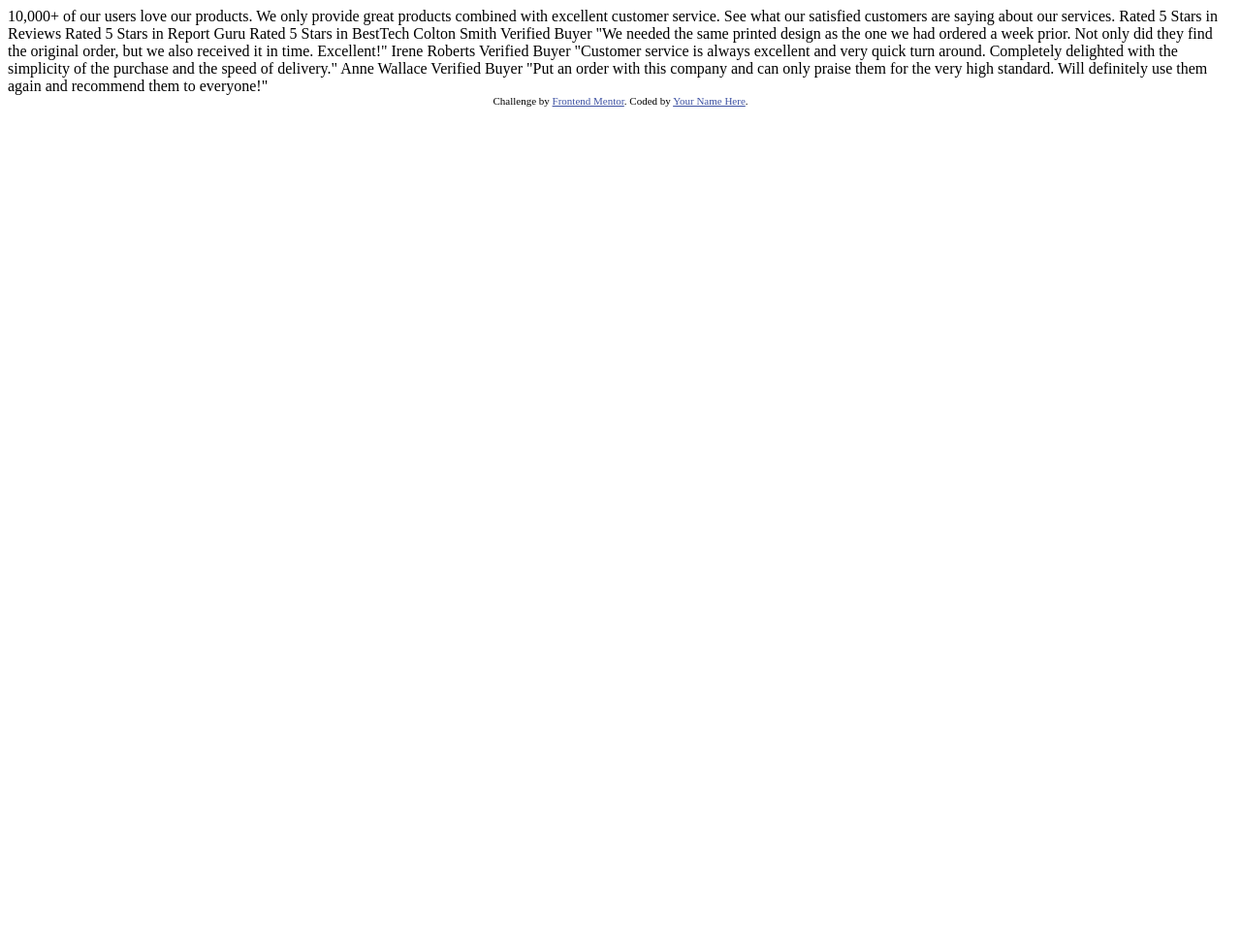
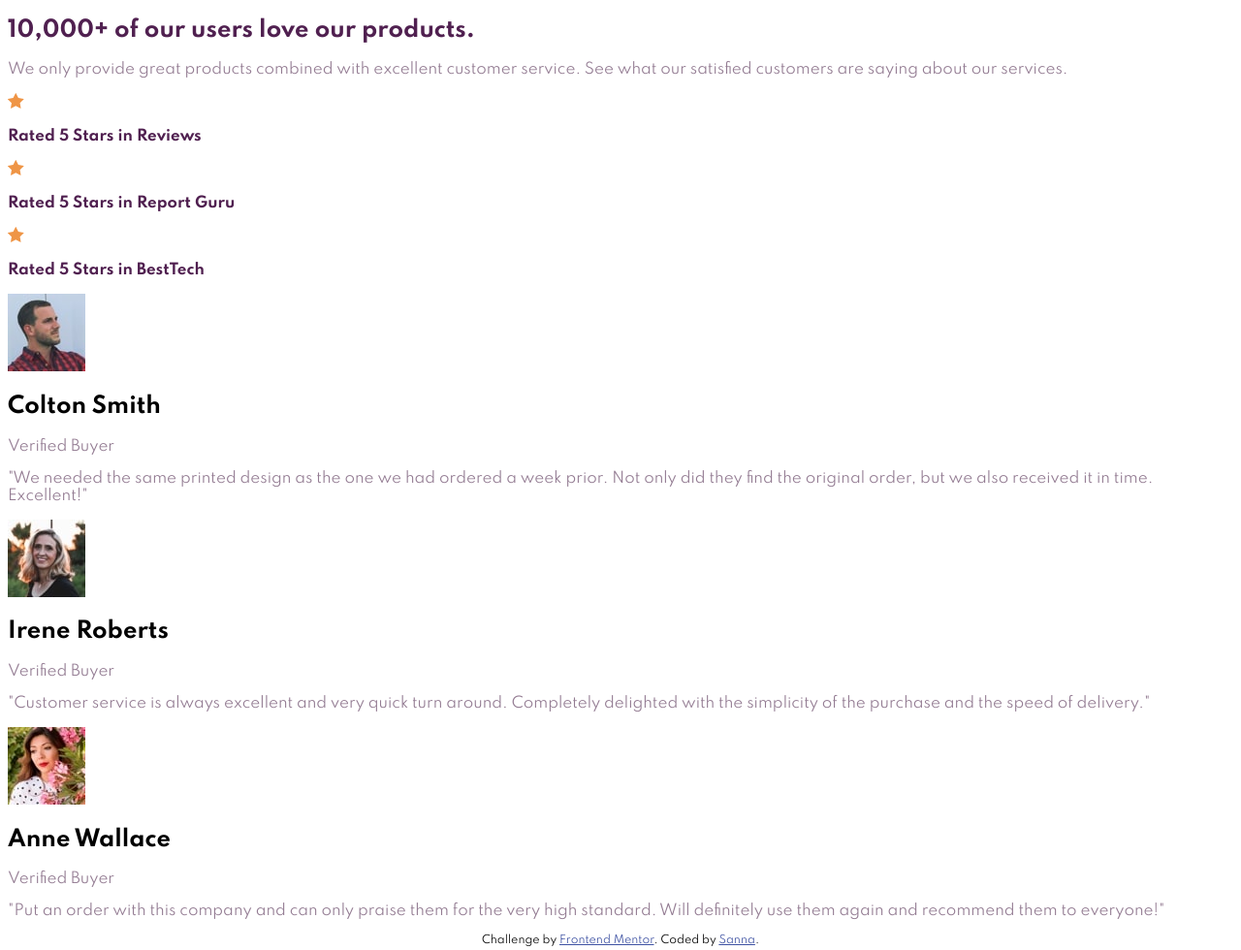
Before and after one commit to sannasinne/social-proof-section, a plain HTML site: page index.html in a window 1280 px wide. Shown: the whole page at 97% size. Before the commit the page ends 800 px from the top, so only its background shows below. Drawn offline with Linux system fonts and the light colour scheme.

Commit message:
Html added and basic styles

```diff
--- a/css/style.css
+++ b/css/style.css
@@ -0,0 +1,51 @@
+/* Basic styles */
+
+*, *::before, *::after {
+  box-sizing: inherit;
+}
+
+html {
+  box-sizing: border-box;
+}
+
+:root {
+  --magenta: hsl(300, 43%, 22%);
+  --pink: hsl(333, 80%, 67%);
+  --dark-magenta: hsl(303, 10%, 53%);
+  --light-magenta: hsl(300, 24%, 96%);
+  --white: hsl(0, 0%, 100%);
+}
+
+body {
+  font-family: 'Spartan', sans-serif;
+  font-size: 15px;
+}
+
+h1 {
+  color: var(--magenta);
+}
+
+p {
+  color: var(--dark-magenta);
+}
+
+/* Header */
+
+/* Ratings */
+
+.ratings-card p {
+  color: var(--magenta);
+  font-weight: 700;
+}
+
+/* Customer */
+
+/* Attribution */
+
+.attribution {
+  font-size: 11px;
+  text-align: center;
+}
+.attribution a {
+  color: hsl(228, 45%, 44%);
+}
--- a/index.html
+++ b/index.html
@@ -5,57 +5,63 @@
     <meta name="viewport" content="width=device-width, initial-scale=1.0" />
     <!-- displays site properly based on user's device -->
 
-    <link
-      rel="icon"
-      type="image/png"
-      sizes="32x32"
-      href="./images/favicon-32x32.png"
-    />
-
+    <link rel="icon" type="image/png" sizes="32x32" href="./images/favicon-32x32.png"/>
+    <link rel="preconnect" href="https://fonts.gstatic.com">
+    <link href="https://fonts.googleapis.com/css2?family=Spartan:wght@400;500;700&display=swap" rel="stylesheet">
+    <link rel="stylesheet" href="css/style.css">
     <title>Frontend Mentor | Social proof section</title>
-
-    <!-- Feel free to remove these styles or customise in your own stylesheet 👍 -->
-    <style>
-      .attribution {
-        font-size: 11px;
-        text-align: center;
-      }
-      .attribution a {
-        color: hsl(228, 45%, 44%);
-      }
-    </style>
   </head>
   <body>
-    10,000+ of our users love our products.
-
-    We only provide great products combined with excellent customer service.
-    See what our satisfied customers are saying about our services.
-
-    Rated 5 Stars in Reviews
-    Rated 5 Stars in Report Guru
-    Rated 5 Stars in BestTech
-
-    Colton Smith
-    Verified Buyer
-    "We needed the same printed design as the one we had ordered a week prior.
-    Not only did they find the original order, but we also received it in time.
-    Excellent!"
-
-    Irene Roberts
-    Verified Buyer
-    "Customer service is always excellent and very quick turn around. Completely
-    delighted with the simplicity of the purchase and the speed of delivery."
-
-    Anne Wallace
-    Verified Buyer
-    "Put an order with this company and can only praise them for the very high
-    standard. Will definitely use them again and recommend them to everyone!"
-
+    <section>
+      <div class="header">
+        <h1>10,000+ of our users love our products.</h1>
+        <p class="subtitle">We only provide great products combined with excellent customer service.
+          See what our satisfied customers are saying about our services.</p>
+      </div>
+      <div class="ratings">
+        <div class="ratings-card">
+          <img src="images/icon-star.svg" alt="Star icon">
+          <p>Rated 5 Stars in Reviews</p>
+        </div>
+        <div class="ratings-card">
+          <img src="images/icon-star.svg" alt="Star icon">
+          <p>Rated 5 Stars in Report Guru</p>
+        </div>
+        <div class="ratings-card">
+          <img src="images/icon-star.svg" alt="Star icon">
+          <p>Rated 5 Stars in BestTech</p>
+        </div>
+      </div>
+      <div class="customer">
+        <div class="customer-card">
+          <img src="images/image-colton.jpg" alt="Photo of Colton Smith">
+          <h2>Colton Smith</h2>
+          <p>Verified Buyer</p>
+          <p>"We needed the same printed design as the one we had ordered a week prior.
+            Not only did they find the original order, but we also received it in time.
+            Excellent!"</p>
+        </div>
+        <div class="customer-card">
+          <img src="images/image-irene.jpg" alt="Photo of Colton Smith">
+          <h2>Irene Roberts</h2>
+          <p>Verified Buyer</p>
+          <p>"Customer service is always excellent and very quick turn around. Completely
+            delighted with the simplicity of the purchase and the speed of delivery."</p>
+        </div>
+        <div class="customer-card">
+          <img src="images/image-anne.jpg" alt="Photo of Colton Smith">
+          <h2>Anne Wallace</h2>
+          <p>Verified Buyer</p>
+          <p>"Put an order with this company and can only praise them for the very high
+            standard. Will definitely use them again and recommend them to everyone!"</p>
+        </div>
+      </div>
+    </section>
     <div class="attribution">
       Challenge by
       <a href="https://www.frontendmentor.io?ref=challenge" target="_blank"
         >Frontend Mentor</a
-      >. Coded by <a href="#">Your Name Here</a>.
+      >. Coded by <a href="https://www.frontendmentor.io/profile/sannasinne/">Sanna</a>.
     </div>
   </body>
 </html>
```
